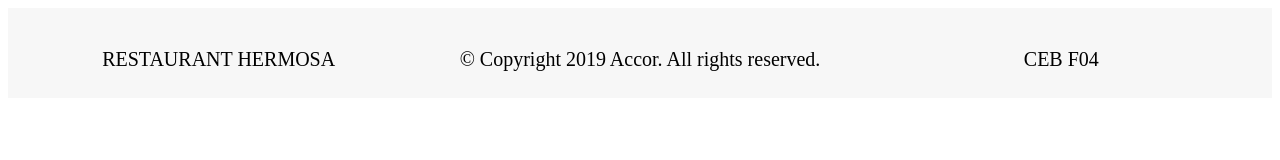
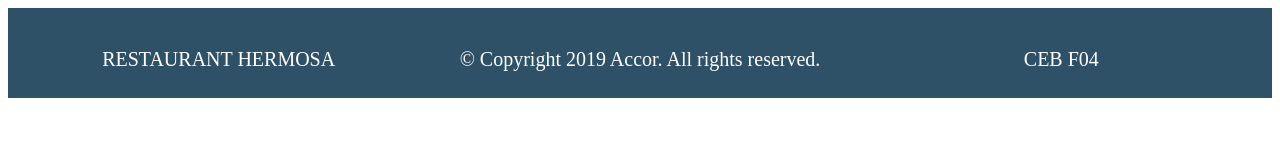
Before and after one commit to rezafl26/footer, a plain HTML site: page index.html in a window 1280 px wide. Drawn offline with Linux system fonts and the light colour scheme.

Commit message:
Update stylesheet.css

```diff
--- a/stylesheet.css
+++ b/stylesheet.css
@@ -1,7 +1,8 @@
 .footer{
   height: 90px;
-  background-color: #f7f7f7;
+  background-color: #2f5167;
   text-align: center;
+  color: #fff;
 
 }
 .lesson-icon {
```
